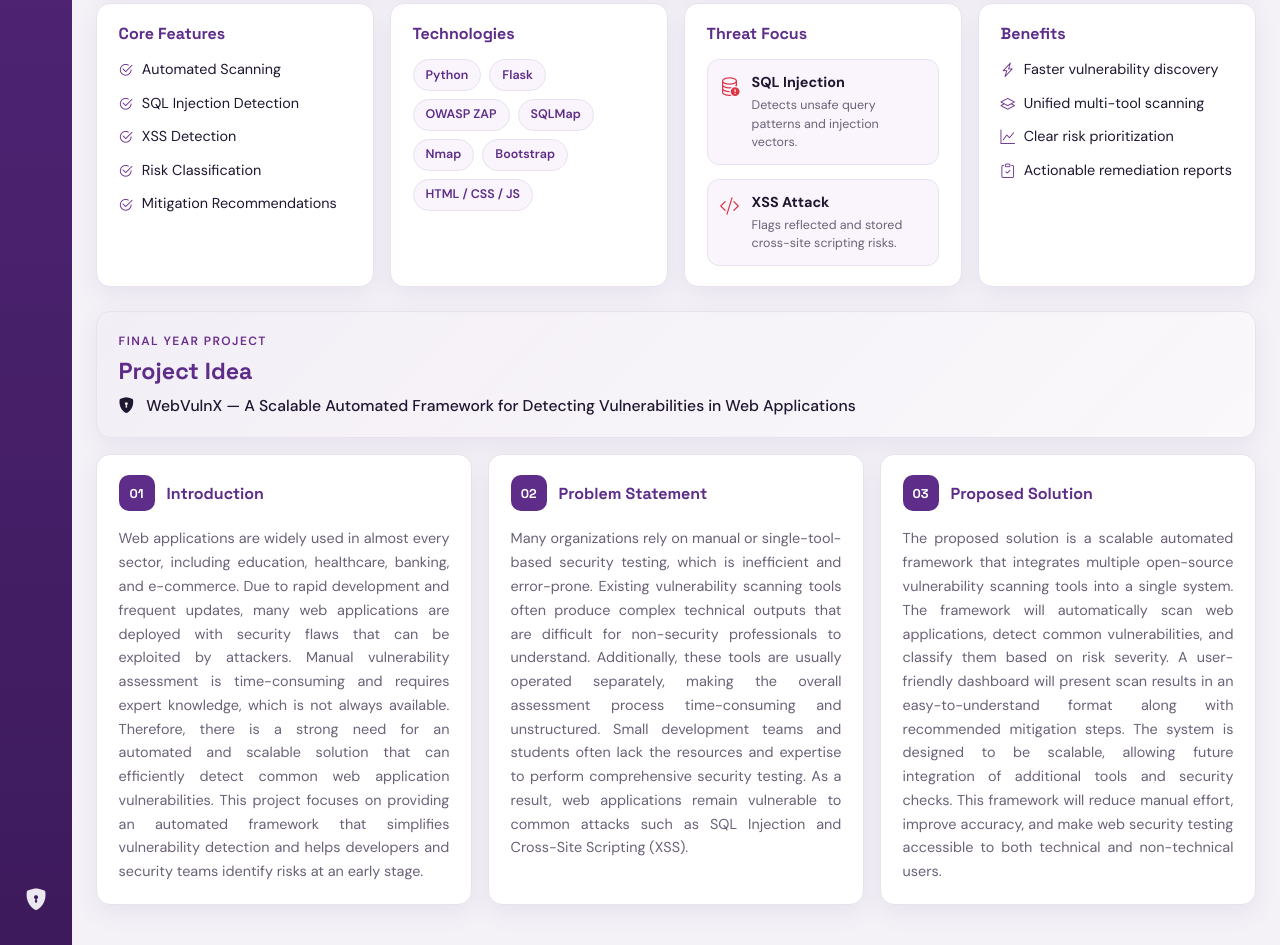
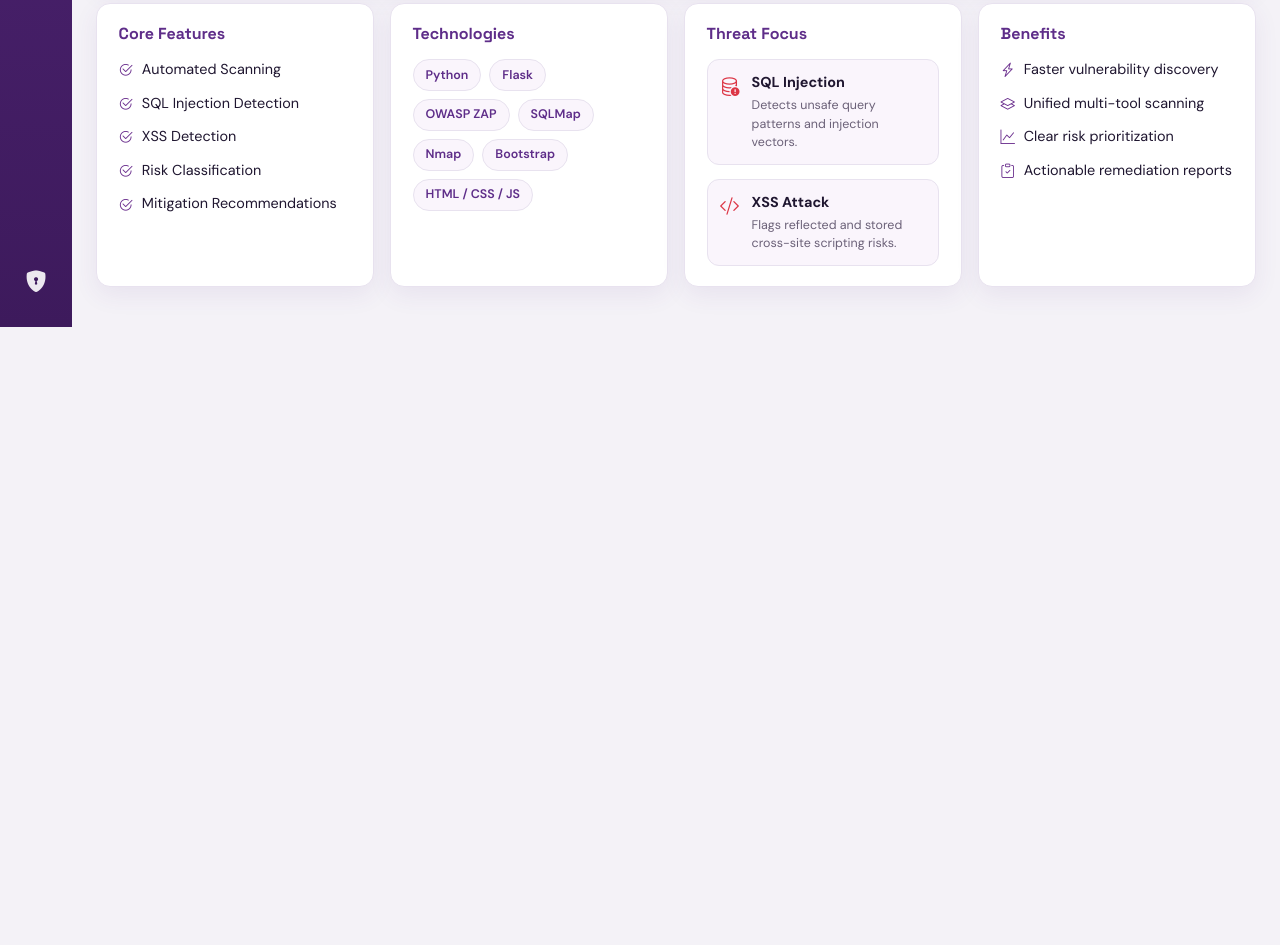
Before and after one commit to usmana0820/WebVulnX-, a plain HTML site: page index.html in a window 1280 px wide. Shown: the part 1014-1959 px from the top of the page. After the commit the page ends 1341 px from the top, so only its background shows below. Drawn offline with nearby package versions, Linux system fonts and the light colour scheme.

Commit message:
first commit

```diff
--- a/app.js
+++ b/app.js
@@ -588,10 +588,6 @@
       item.classList.add("active");
       const page = item.dataset.page;
 
-      if (page === "about") {
-        document.getElementById("about")?.scrollIntoView({ behavior: "smooth" });
-        return;
-      }
       if (page === "dashboard") {
         window.scrollTo({ top: 0, behavior: "smooth" });
         return;
--- a/index.html
+++ b/index.html
@@ -32,10 +32,6 @@
         <a href="#reports" class="nav-item" title="Reports" data-page="reports">
           <i class="bi bi-file-earmark-text"></i>
           <span class="nav-label">Reports</span>
-        </a>
-        <a href="#about" class="nav-item" title="Project Idea" data-page="about">
-          <i class="bi bi-lightbulb"></i>
-          <span class="nav-label">About</span>
         </a>
         <a href="#settings" class="nav-item" title="Settings" data-page="settings">
           <i class="bi bi-gear"></i>
@@ -345,77 +341,6 @@
           </div>
         </div>
       </section>
-
-      <!-- Project Idea -->
-      <section class="mt-4" id="about">
-        <div class="panel idea-hero mb-3">
-          <p class="eyebrow mb-2">Final Year Project</p>
-          <h2 class="idea-title mb-2">Project Idea</h2>
-          <p class="idea-project-name mb-0">
-            <i class="bi bi-shield-lock-fill me-2"></i>
-            WebVulnX — A Scalable Automated Framework for Detecting Vulnerabilities in Web Applications
-          </p>
-        </div>
-
-        <div class="row g-3">
-          <div class="col-12 col-lg-4">
-            <article class="panel idea-card h-100">
-              <div class="idea-card-head">
-                <span class="idea-num">01</span>
-                <h3 class="panel-title mb-0">Introduction</h3>
-              </div>
-              <p class="idea-text mt-3 mb-0">
-                Web applications are widely used in almost every sector, including education, healthcare,
-                banking, and e-commerce. Due to rapid development and frequent updates, many web
-                applications are deployed with security flaws that can be exploited by attackers. Manual
-                vulnerability assessment is time-consuming and requires expert knowledge, which is not
-                always available. Therefore, there is a strong need for an automated and scalable solution
-                that can efficiently detect common web application vulnerabilities. This project focuses on
-                providing an automated framework that simplifies vulnerability detection and helps
-                developers and security teams identify risks at an early stage.
-              </p>
-            </article>
-          </div>
-
-          <div class="col-12 col-lg-4">
-            <article class="panel idea-card h-100">
-              <div class="idea-card-head">
-                <span class="idea-num">02</span>
-                <h3 class="panel-title mb-0">Problem Statement</h3>
-              </div>
-              <p class="idea-text mt-3 mb-0">
-                Many organizations rely on manual or single-tool-based security testing, which is
-                inefficient and error-prone. Existing vulnerability scanning tools often produce complex
-                technical outputs that are difficult for non-security professionals to understand.
-                Additionally, these tools are usually operated separately, making the overall assessment
-                process time-consuming and unstructured. Small development teams and students often lack
-                the resources and expertise to perform comprehensive security testing. As a result, web
-                applications remain vulnerable to common attacks such as SQL Injection and Cross-Site
-                Scripting (XSS).
-              </p>
-            </article>
-          </div>
-
-          <div class="col-12 col-lg-4">
-            <article class="panel idea-card h-100">
-              <div class="idea-card-head">
-                <span class="idea-num">03</span>
-                <h3 class="panel-title mb-0">Proposed Solution</h3>
-              </div>
-              <p class="idea-text mt-3 mb-0">
-                The proposed solution is a scalable automated framework that integrates multiple
-                open-source vulnerability scanning tools into a single system. The framework will
-                automatically scan web applications, detect common vulnerabilities, and classify them
-                based on risk severity. A user-friendly dashboard will present scan results in an
-                easy-to-understand format along with recommended mitigation steps. The system is designed
-                to be scalable, allowing future integration of additional tools and security checks. This
-                framework will reduce manual effort, improve accuracy, and make web security testing
-                accessible to both technical and non-technical users.
-              </p>
-            </article>
-          </div>
-        </div>
-      </section>
     </main>
   </div>
 
--- a/styles.css
+++ b/styles.css
@@ -849,55 +849,6 @@ body {
   letter-spacing: 0.04em;
 }
 
-/* Project Idea */
-.idea-hero {
-  background:
-    linear-gradient(135deg, rgba(94, 45, 137, 0.08), rgba(123, 36, 140, 0.03)),
-    var(--surface);
-}
-
-.idea-title {
-  font-family: "Space Grotesk", sans-serif;
-  font-weight: 700;
-  font-size: 1.45rem;
-  color: var(--purple-700);
-  margin: 0;
-}
-
-.idea-project-name {
-  font-size: 0.98rem;
-  color: var(--text);
-  font-weight: 500;
-  line-height: 1.5;
-}
-
-.idea-card-head {
-  display: flex;
-  align-items: center;
-  gap: 0.75rem;
-}
-
-.idea-num {
-  font-family: "Space Grotesk", sans-serif;
-  font-weight: 700;
-  font-size: 0.8rem;
-  color: #fff;
-  background: var(--purple-700);
-  width: 36px;
-  height: 36px;
-  border-radius: 10px;
-  display: grid;
-  place-items: center;
-  flex-shrink: 0;
-}
-
-.idea-text {
-  font-size: 0.9rem;
-  line-height: 1.65;
-  color: var(--muted);
-  text-align: justify;
-}
-
 @media (max-width: 991.98px) {
   .step-connector {
     display: none;
```
Also changed, not shown: 1 other file.
